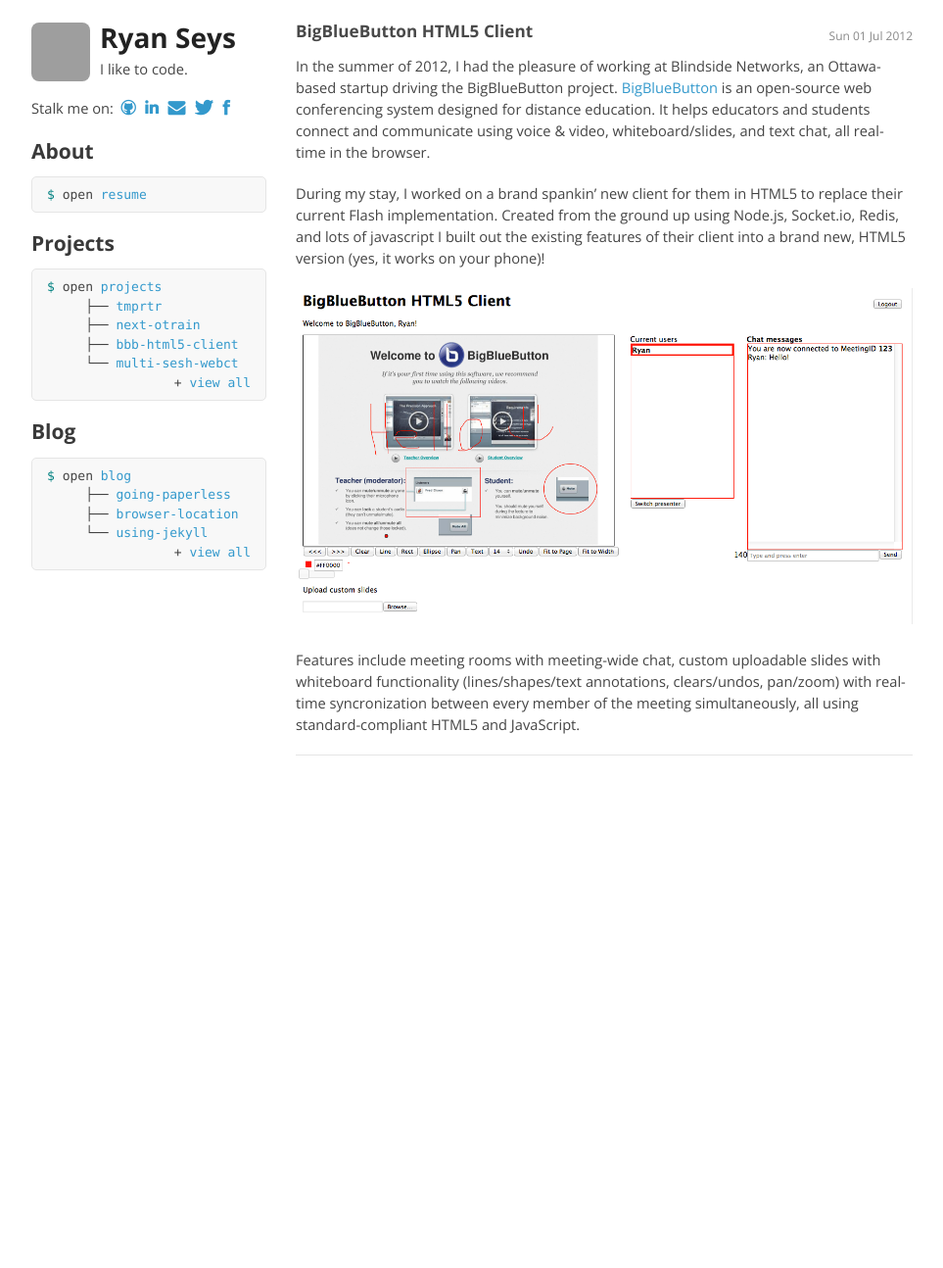
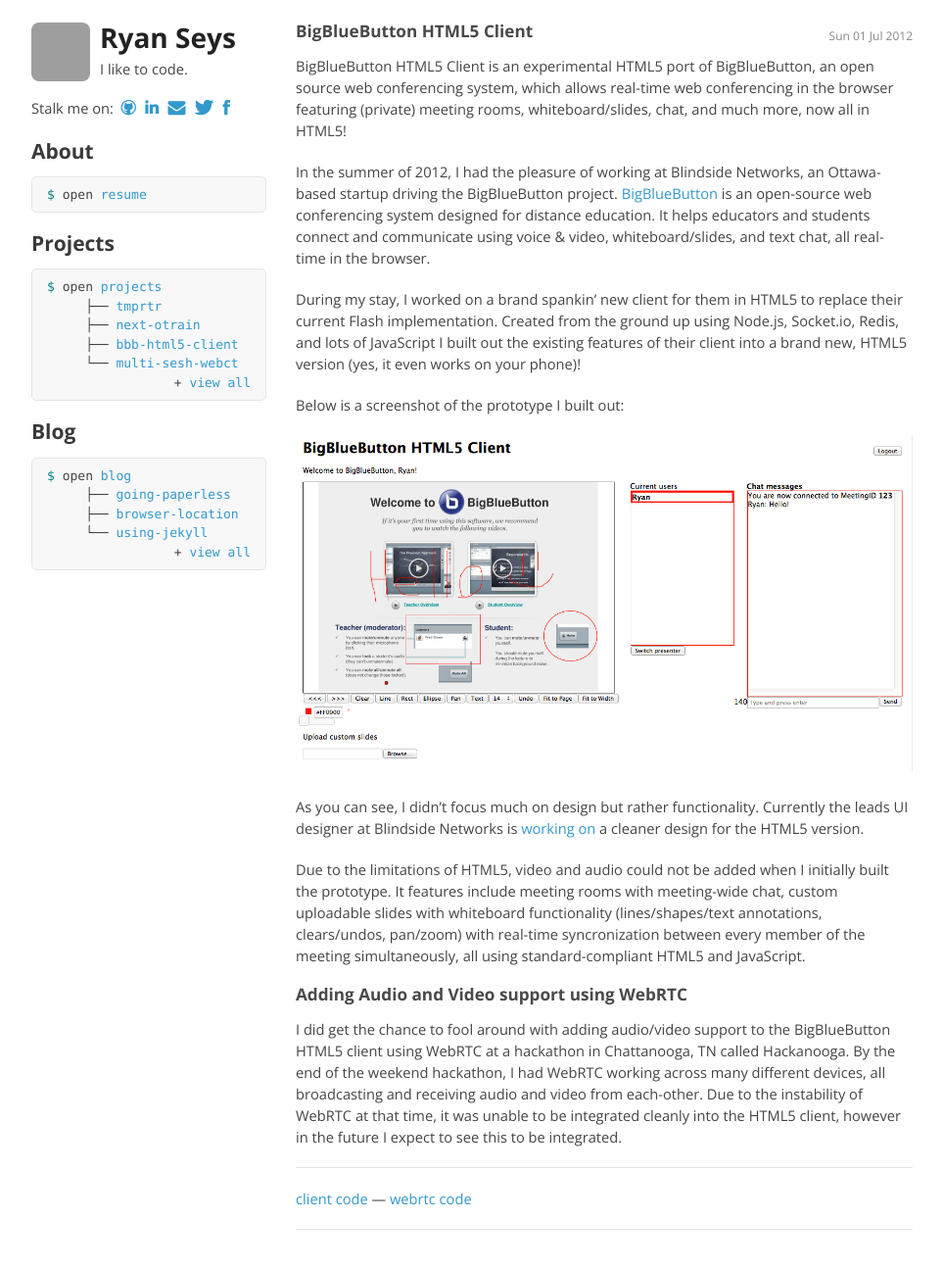
Before and after one commit to tl-dr/ryanseys.com, a Jekyll site: the page built from _posts/2012-07-01-bbb-html5-client.md, in a window 1280 px wide and 1325 px high. Shown: the top 1294 px of the window at 98% size, without its empty margins (158-1121 px from the left). Built offline with Jekyll 4.4.1, drawn with Linux system fonts in a browser that asks for light colours; Markdown is read by kramdown in place of the engine named in the settings; grey boxes are pictures that could not be loaded.

Commit message:
rework a bunch of posts

```diff
--- a/_posts/2012-07-01-bbb-html5-client.md
+++ b/_posts/2012-07-01-bbb-html5-client.md
@@ -12,10 +12,24 @@
 
 <!-- truncate_here -->
 
+BigBlueButton HTML5 Client is an experimental HTML5 port of BigBlueButton, an open source web conferencing system, which allows real-time web conferencing in the browser featuring (private) meeting rooms, whiteboard/slides, chat, and much more, now all in HTML5!
+
 In the summer of 2012, I had the pleasure of working at Blindside Networks, an Ottawa-based startup driving the BigBlueButton project. <a href="http://bigbluebutton.org" target="_blank">BigBlueButton</a> is an open-source web conferencing system designed for distance education. It helps educators and students connect and communicate using voice & video, whiteboard/slides, and text chat, all real-time in the browser.
 
-During my stay, I worked on a brand spankin' new client for them in HTML5 to replace their current Flash implementation. Created from the ground up using Node.js, Socket.io, Redis, and lots of javascript I built out the existing features of their client into a brand new, HTML5 version (yes, it works on your phone)!
+During my stay, I worked on a brand spankin' new client for them in HTML5 to replace their current Flash implementation. Created from the ground up using Node.js, Socket.io, Redis, and lots of JavaScript I built out the existing features of their client into a brand new, HTML5 version (yes, it even works on your phone)!
+
+Below is a screenshot of the prototype I built out:
 
 ![BigBlueButton HTML5 Demo](/img/bbb-html5.png "BigBlueButton HTML5 Demo")
 
-Features include meeting rooms with meeting-wide chat, custom uploadable slides with whiteboard functionality (lines/shapes/text annotations, clears/undos, pan/zoom) with real-time syncronization between every member of the meeting simultaneously, all using standard-compliant HTML5 and JavaScript.
+As you can see, I didn't focus much on design but rather functionality. Currently the leads UI designer at Blindside Networks is [working on](http://www.bigbluebutton.org/2012/12/28/revisiting-the-html-5-ui-design/) a cleaner design for the HTML5 version.
+
+Due to the limitations of HTML5, video and audio could not be added when I initially built the prototype. It features include meeting rooms with meeting-wide chat, custom uploadable slides with whiteboard functionality (lines/shapes/text annotations, clears/undos, pan/zoom) with real-time syncronization between every member of the meeting simultaneously, all using standard-compliant HTML5 and JavaScript.
+
+### Adding Audio and Video support using WebRTC
+
+I did get the chance to fool around with adding audio/video support to the BigBlueButton HTML5 client using WebRTC at a hackathon in Chattanooga, TN called Hackanooga. By the end of the weekend hackathon, I had WebRTC working across many different devices, all broadcasting and receiving audio and video from each-other. Due to the instability of WebRTC at that time, it was unable to be integrated cleanly into the HTML5 client, however in the future I expect to see this to be integrated.
+
+- - -
+
+[client code](https://github.com/bigbluebutton/bigbluebutton/tree/master/labs/bbb-html5-client) &mdash; [webrtc code](https://github.com/bigbluebutton/bigbluebutton/tree/master/labs/bbb-html5-client)
```
Also changed, not shown: _posts/2012-05-15-campusgrids.md (+4 -2 lines), _posts/2012-08-01-next-otrain.md (+12 -2 lines), _posts/2013-02-02-tmprtr.md (+7 -3 lines).
